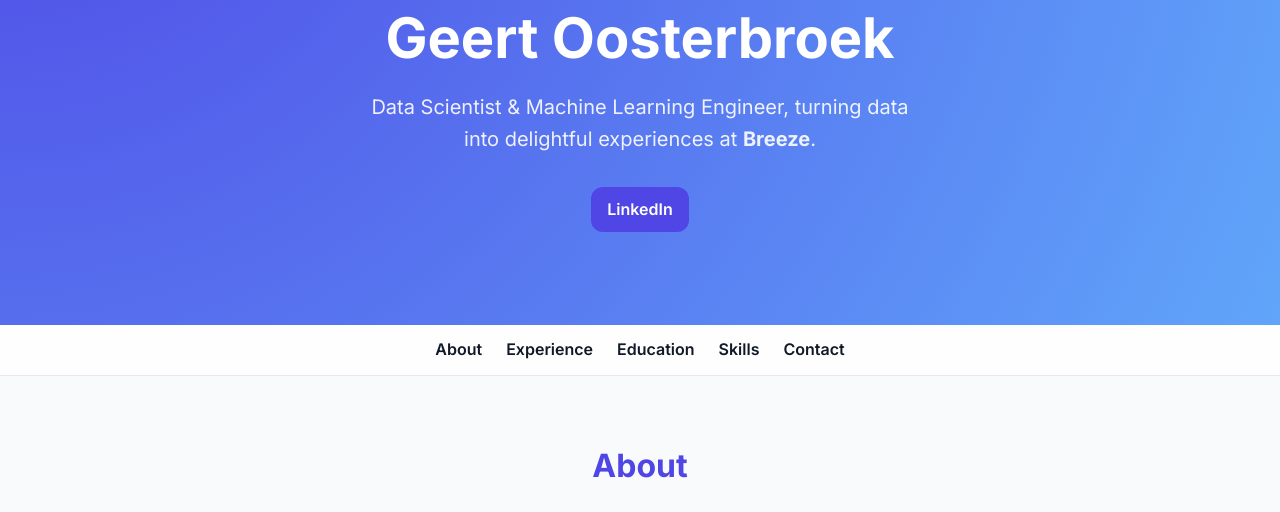
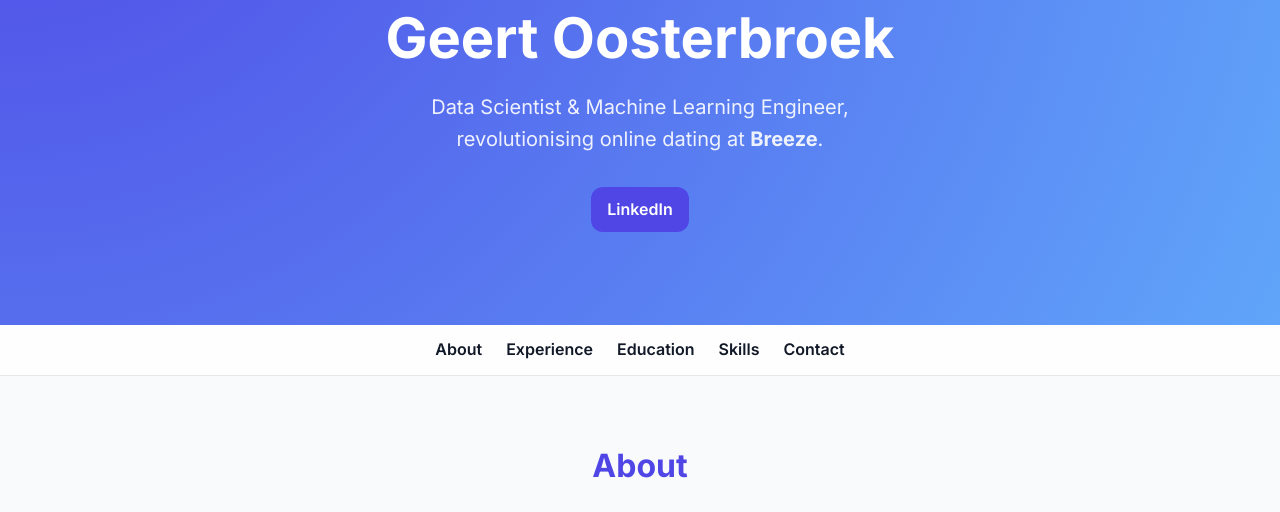
Before and after one commit to GeertO97/geerto97.github.io, a plain HTML site: page index.html in a window 1280 px wide. Shown: the part 275-787 px from the top of the page. Drawn offline with Linux system fonts and the light colour scheme.

Commit message:
copy change

```diff
--- a/index.html
+++ b/index.html
@@ -171,7 +171,7 @@
     <header id="home">
       <img src="profile_picture.jpg" alt="Geert Oosterbroek" />
       <h1>Geert Oosterbroek</h1>
-      <p>Data Scientist &amp; Machine Learning Engineer, turning data into delightful experiences at <strong>Breeze</strong>.</p>
+      <p>Data Scientist &amp; Machine Learning Engineer, revolutionising online dating at <strong>Breeze</strong>.</p>
       <div class="contact-links" style="margin-top: 2rem;">
         <a href="https://www.linkedin.com/in/geert-oosterbroek/" target="_blank" rel="noopener">LinkedIn</a>
         <!-- Uncomment and edit when you have content -->
```
